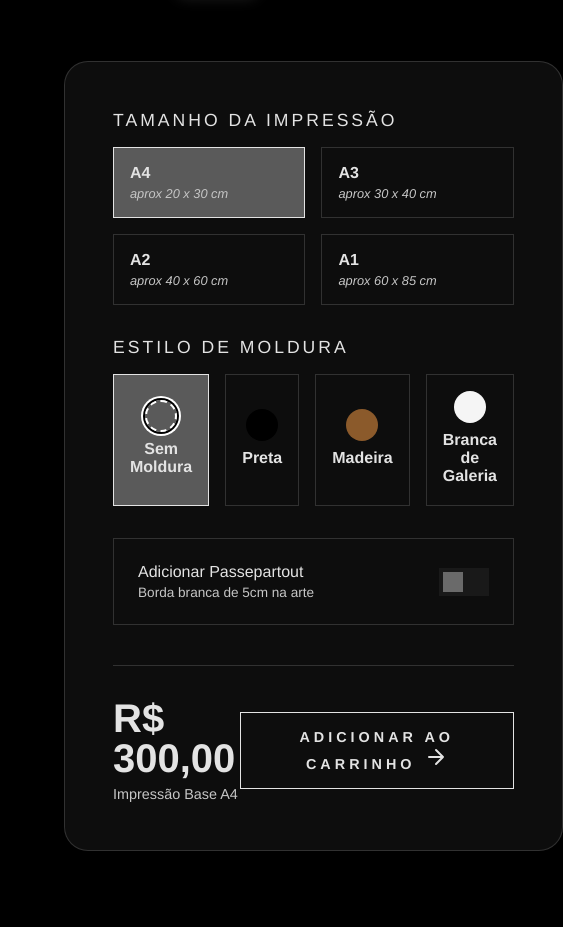
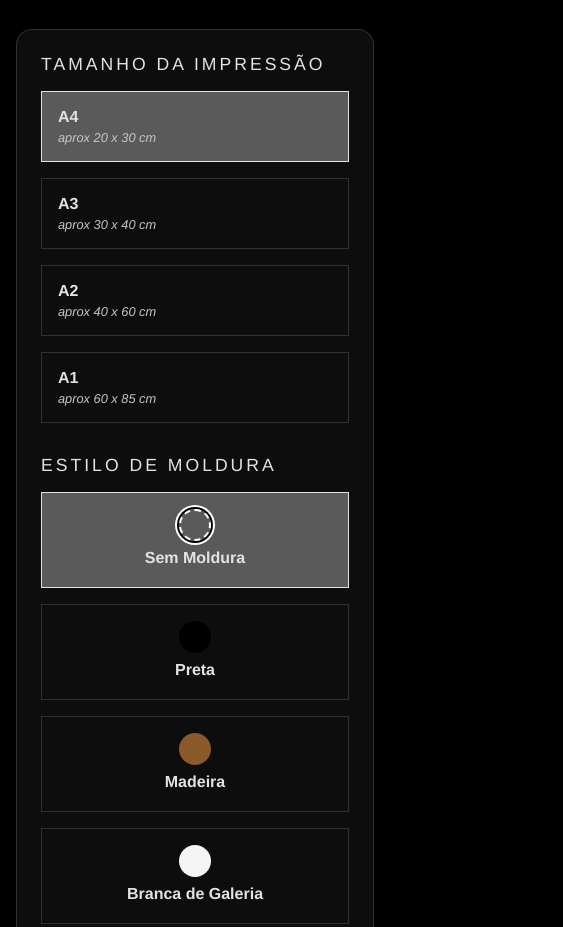
Before and after one commit to vvribeiroart/vvribeiro-loja, a website: page index.html in a window 390 px wide. Shown: the part 815-1742 px from the top of the page, 563 px wide, since content can reach past the window. Drawn offline with Linux system fonts and the light colour scheme.

Commit message:
UI: Add mobile responsive stacking limits to index.html grid

```diff
--- a/styles.css
+++ b/styles.css
@@ -948,3 +948,58 @@ input:disabled+.slider {
     padding: 1rem;
     font-size: 1rem;
 }
+
+/* =========================================
+   Mobile Optimization (Sales Page)
+   ========================================= */
+
+@media (max-width: 1024px) {
+
+    /* Stack the art preview and the checkout panel on top of each other */
+    .product-container {
+        grid-template-columns: 1fr;
+        padding: 2rem;
+        gap: 3rem;
+    }
+
+    /* Force the checkout configuration options to occupy half-rows instead of 4-across */
+    .options-grid.frames {
+        grid-template-columns: repeat(2, 1fr);
+    }
+}
+
+@media (max-width: 768px) {
+
+    /* Give the mockup image more edge-to-edge breathing room on small phones */
+    .product-container {
+        padding: 1rem;
+    }
+
+    /* Make the configuration glass panel full-width and reduce internal padding */
+    .glass-panel {
+        padding: 1.5rem;
+        border-radius: 16px;
+    }
+
+    /* Stack frame buttons vertically to avoid text overflow */
+    .options-grid.frames,
+    .options-grid.sizes {
+        grid-template-columns: 1fr;
+    }
+
+    /* Shrink the primary checkout price display slightly */
+    .total-price {
+        font-size: 2rem;
+    }
+
+    /* Center the checkout button and move it to a block layout */
+    .checkout-footer {
+        flex-direction: column;
+        gap: 1.5rem;
+        text-align: center;
+    }
+
+    .btn-checkout {
+        width: 100%;
+    }
+}
```
